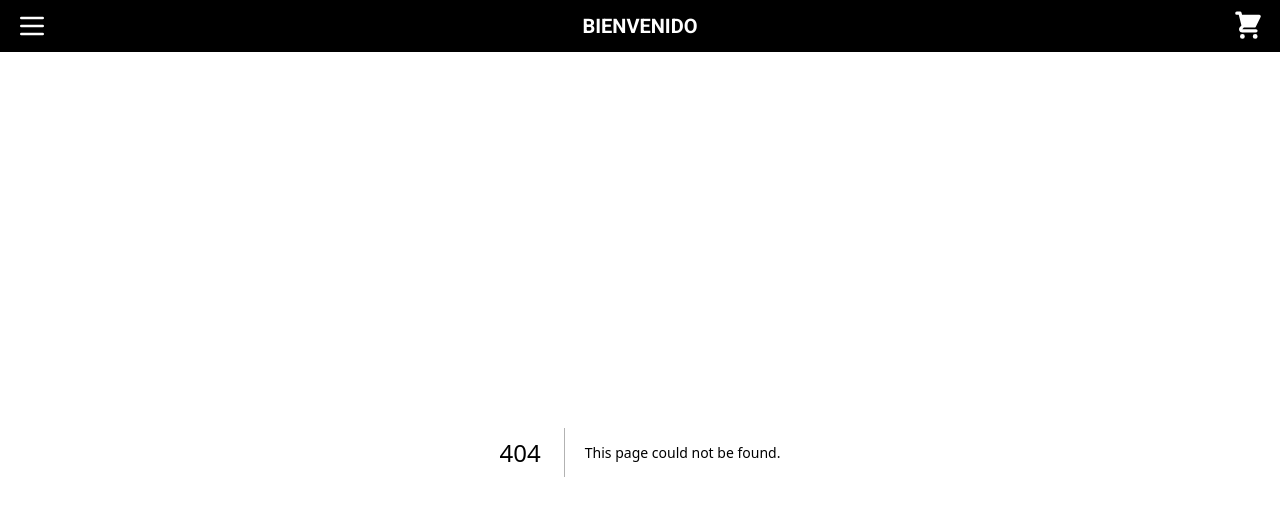
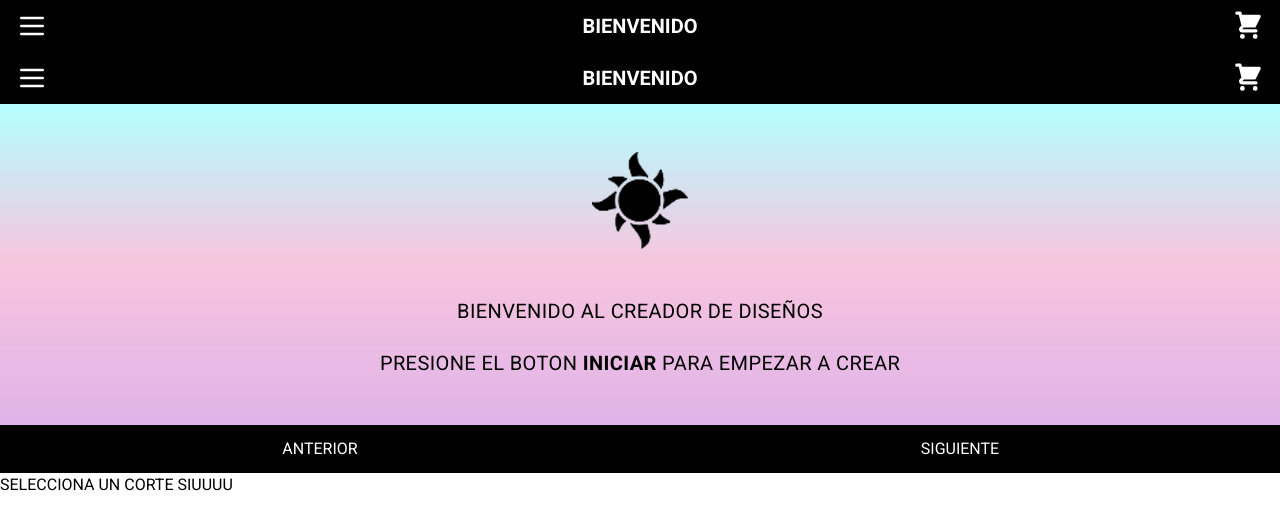
Before and after one commit to AhrensOG/ArkanoProject-Client, a Next.js app: page /corte in a window 1280 px wide. Before the commit this address had no page. Shown: the top 530 px of the page. Built offline with nearby package versions, Linux system fonts and the light colour scheme.

Commit message:
routing finished

```diff
--- a/components/buttons/DirectionButtonsControllers.jsx
+++ b/components/buttons/DirectionButtonsControllers.jsx
@@ -1,20 +1,39 @@
 import React from "react";
+import { useRouter } from "next/router";
+const DirectionButtonsControllers = ({ goHome }) => {
 
-const DirectionButtonsControllers = ({ goHome }) => {
+  const router = useRouter()
+
+  const init = () => {
+    router.push("/")
+  }
+  const next = () => {
+    const data = router.asPath
+    console.log(data)
+    data === "/corte"?
+    router.push("/modificacion")
+    :
+    router.push("/finalizarproducto")
+  }
+
+  const back = () => {
+    router.back()
+  }
+
   return (
     <div className="flex justify-center w-full">
       <div className=" h-12 basis-1/2 text-white w-full">
-        <button className="w-full h-full bg-black hover:bg-slate-600 ">
+        <button onClick={back} className="w-full h-full bg-black hover:bg-slate-600 ">
           ANTERIOR
         </button>
       </div>
       <div className=" h-12 basis-1/2 text-white">
         {goHome ? (
-          <button className="w-full h-full bg-black hover:bg-slate-600 ">
+          <button onClick={init} className="w-full h-full bg-black hover:bg-slate-600 ">
             IR AL INICIO
           </button>
         ) : (
-          <button className="w-full h-full bg-black hover:bg-slate-600 ">
+          <button onClick={next} className="w-full h-full bg-black hover:bg-slate-600 ">
             SIGUIENTE
           </button>
         )}
--- a/components/buttons/InitialsButtons.jsx
+++ b/components/buttons/InitialsButtons.jsx
@@ -1,15 +1,24 @@
-import { AiOutlineArrowRight } from "react-icons/ai";
-import { IconContext } from "react-icons";
+import { useRouter } from "next/router";
 
 const InitialButtons = ({ initial }) => {
+
+  const router = useRouter()
+
+  const init = () => {
+    router.push("/tipo-de-prenda")
+  }
+  const next = () => {
+    router.push("/corte")
+  }
+
   return (
     <div className="">
       <button className=" text-white w-full">
         <div className="bg-black flex gap-2 justify-center items-center h-12 hover:bg-slate-600 ">
           {initial ? (
-            <div>INICIAR</div>
+            <button onClick={init}>INICIAR</button>
           ) : (
-            <div>SIGUIENTE</div>
+            <button onClick={next}>SIGUIENTE</button>
           )}
           <svg className="w-5 h-5" fill="none" stroke="currentColor" viewBox="0 0 24 24" xmlns="http://www.w3.org/2000/svg"><path strokeLinecap="round" strokeLinejoin="round" strokeWidth={2} d="M14 5l7 7m0 0l-7 7m7-7H3" /></svg>
         </div>
--- /dev/null
+++ b/pages/corte.js
@@ -0,0 +1,26 @@
+
+import { useState } from 'react';
+import Head from 'next/head'
+import LandingPage from '../components/LandingPage/LandingPage';
+import NavBar from '../components/Navbar/NavBar';
+import DirectionButtonsControllers from '../components/buttons/DirectionButtonsControllers';
+
+export default function Ending() {
+    const [nav, setNav] = useState(false)
+return (
+    <>
+        <Head>
+            <title>Arkano</title>
+            <meta name="description" content="Arkano Indumentary" />
+            <meta name="viewport" content="width=device-width, initial-scale=1" />
+            <link rel="icon" href="/favicon.ico" />
+        </Head>
+        <div>
+            <NavBar nav={nav} setNav={setNav} state={"cut"} />
+            <LandingPage/>
+            <DirectionButtonsControllers/>
+            SELECCIONA UN CORTE SIUUUU
+        </div>
+    </>
+    );
+};
--- /dev/null
+++ b/pages/finalizarproducto.js
@@ -0,0 +1,18 @@
+import Head from 'next/head'
+import EndingPage from '../components/EndingPage/EndingPAge';
+
+export default function Ending() {
+return (
+    <>
+        <Head>
+            <title>Arkano</title>
+            <meta name="description" content="Arkano Indumentary" />
+            <meta name="viewport" content="width=device-width, initial-scale=1" />
+            <link rel="icon" href="/favicon.ico" />
+        </Head>
+        <div>
+            <EndingPage/>
+        </div>
+    </>
+    );
+};
--- a/pages/index.js
+++ b/pages/index.js
@@ -1,8 +1,11 @@
 import Head from 'next/head'
+import { useState } from 'react';
 import InitialButtons from '../components/buttons/InitialsButtons';
 import LandingPage from '../components/LandingPage/LandingPage'
+import NavBar from '../components/Navbar/NavBar';
 
 export default function Home() {
+  const [nav, setNav] = useState(false)
   return (
     <>
       <Head>
@@ -12,6 +15,7 @@ export default function Home() {
         <link rel="icon" href="/favicon.ico" />
       </Head>
       <div>
+      <NavBar nav={nav} setNav={setNav} state={"welcome"}/>
         <LandingPage/>
         <InitialButtons initial={true}/>
       </div>
--- /dev/null
+++ b/pages/modificacion.js
@@ -0,0 +1,26 @@
+
+import { useState } from 'react';
+import Head from 'next/head'
+import LandingPage from '../components/LandingPage/LandingPage';
+import NavBar from '../components/Navbar/NavBar';
+import DirectionButtonsControllers from '../components/buttons/DirectionButtonsControllers';
+
+export default function Ending() {
+    const [nav, setNav] = useState(false)
+return (
+    <>
+        <Head>
+            <title>Arkano</title>
+            <meta name="description" content="Arkano Indumentary" />
+            <meta name="viewport" content="width=device-width, initial-scale=1" />
+            <link rel="icon" href="/favicon.ico" />
+        </Head>
+        <div>
+            <NavBar nav={nav} setNav={setNav} state={"creation"} />
+            <LandingPage/>
+            <DirectionButtonsControllers/>
+            HORA DE MODIFICAAAAAAAAR
+        </div>
+    </>
+    );
+};
--- /dev/null
+++ b/pages/tipo-de-prenda.js
@@ -0,0 +1,26 @@
+
+import { useState } from 'react';
+import Head from 'next/head'
+import LandingPage from '../components/LandingPage/LandingPage';
+import NavBar from '../components/Navbar/NavBar';
+import InitialButtons from "../components/buttons/InitialsButtons"
+
+export default function Ending() {
+    const [nav, setNav] = useState(false)
+return (
+    <>
+        <Head>
+            <title>Arkano</title>
+            <meta name="description" content="Arkano Indumentary" />
+            <meta name="viewport" content="width=device-width, initial-scale=1" />
+            <link rel="icon" href="/favicon.ico" />
+        </Head>
+        <div>
+            <NavBar nav={nav} setNav={setNav} state={"select"} />
+            <LandingPage/>
+            <InitialButtons/>
+            Akui va la prenduski kpe3333
+        </div>
+    </>
+    );
+};
```
